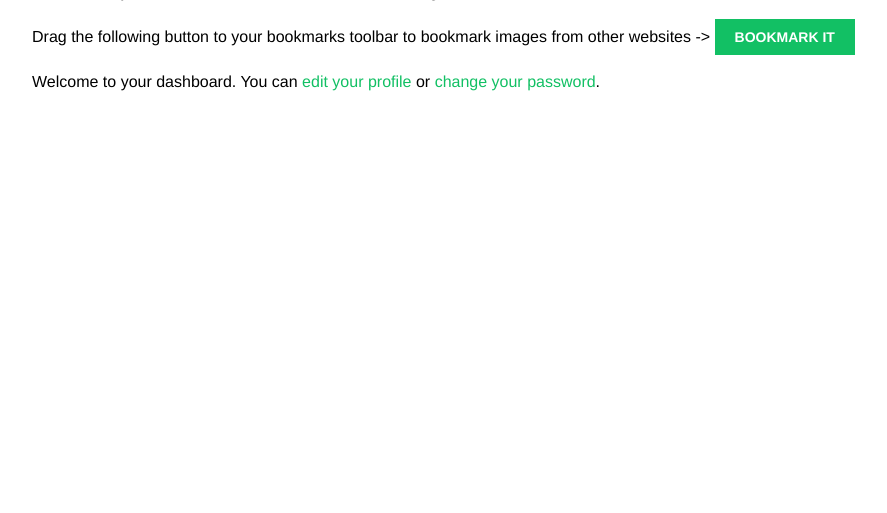
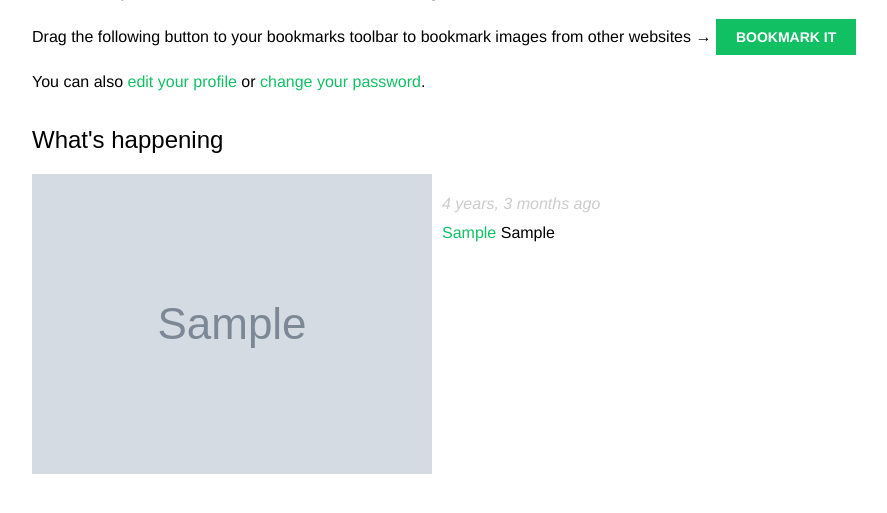
Before and after one commit to jongseong-dev/social-website, a Django app: template webapp/account/templates/account/dashboard.html in a window 1280 px wide. Shown: the part 177-690 px from the top of the page, without its empty margins (68-955 px from the left). Run offline with Django 4.2, Linux system fonts and the light colour scheme; the template is opened without the code that fills it: values that come from a table or form of the project are taken from there, others are empty; tables that the repository leaves empty hold one stand-in row (values such as "Sample post"); grey boxes marked "Sample" are stand-in pictures; some libraries are stand-ins or nearby versions; some web fonts are replaced.

Commit message:
feat: dashboard.html에서 사용자 활동 추가하기

```diff
--- a/webapp/account/templates/account/dashboard.html
+++ b/webapp/account/templates/account/dashboard.html
@@ -1,18 +1,19 @@
 {% extends "base.html" %}
+
 {% block title %}Dashboard{% endblock %}
+
 {% block content %}
-    <h1>Dashboard</h1>
-    {% with total_images_created=request.user.images_created.count %}
-        <p>
-            Welcome to your dashboard. You have bookmarked {{ total_images_created }}
-            image{{ total_images_created|pluralize }}.
-        </p>
-    {% endwith %}
-    <p>Drag the following button to your bookmarks toolbar to bookmark images from other websites -> <a
-            href="javascript:{% include "bookmarklet_launcher.js" %}" class="button">Bookmark it</a></p>
-    <p>
-        Welcome to your dashboard.
-        You can <a href="{% url "edit" %}">edit your profile</a>
-        or <a href="{% url "password_change" %}">change your password</a>.
-    </p>
+  <h1>Dashboard</h1>
+  {% with total_images_created=request.user.images_created.count %}
+    <p>Welcome to your dashboard. You have bookmarked {{ total_images_created }} image{{ total_images_created|pluralize }}.</p>
+  {% endwith %}
+  <p>Drag the following button to your bookmarks toolbar to bookmark images from other websites → <a href="javascript:{% include "bookmarklet_launcher.js" %}" class="button">Bookmark it</a></p>
+  <p>You can also <a href="{% url "edit" %}">edit your profile</a> or <a href="{% url "password_change" %}">change your password</a>.</p>
+
+  <h2>What's happening</h2>
+  <div id="action-list">
+    {% for action in actions %}
+      {% include "actions/action/detail.html" %}
+    {% endfor %}
+  </div>
 {% endblock %}
--- /dev/null
+++ b/webapp/actions/templates/actions/action/detail.html
@@ -0,0 +1,40 @@
+{% load thumbnail %}
+
+{% with user=action.user profile=action.user.profile %}
+<div class="action">
+  <div class="images">
+    {% if profile.photo %}
+      {% thumbnail user.profile.photo "80x80" crop="100%" as im %}
+      <a href="{{ user.get_absolute_url }}">
+        <img src="{{ im.url }}" alt="{{ user.get_full_name }}"
+         class="item-img">
+      </a>
+    {% endif %}
+    {% if action.target %}
+      {% with target=action.target %}
+        {% if target.image %}
+          {% thumbnail target.image "80x80" crop="100%" as im %}
+          <a href="{{ target.get_absolute_url }}">
+            <img src="{{ im.url }}" class="item-img">
+          </a>
+        {% endif %}
+      {% endwith %}
+    {% endif %}
+  </div>
+  <div class="info">
+    <p>
+      <span class="date">{{ action.created|timesince }} ago</span>
+      <br />
+      <a href="{{ user.get_absolute_url }}">
+        {{ user.first_name }}
+      </a>
+      {{ action.verb }}
+      {% if action.target %}
+        {% with target=action.target %}
+          <a href="{{ target.get_absolute_url }}">{{ target }}</a>
+        {% endwith %}
+      {% endif %}
+    </p>
+  </div>
+</div>
+{% endwith %}
```
